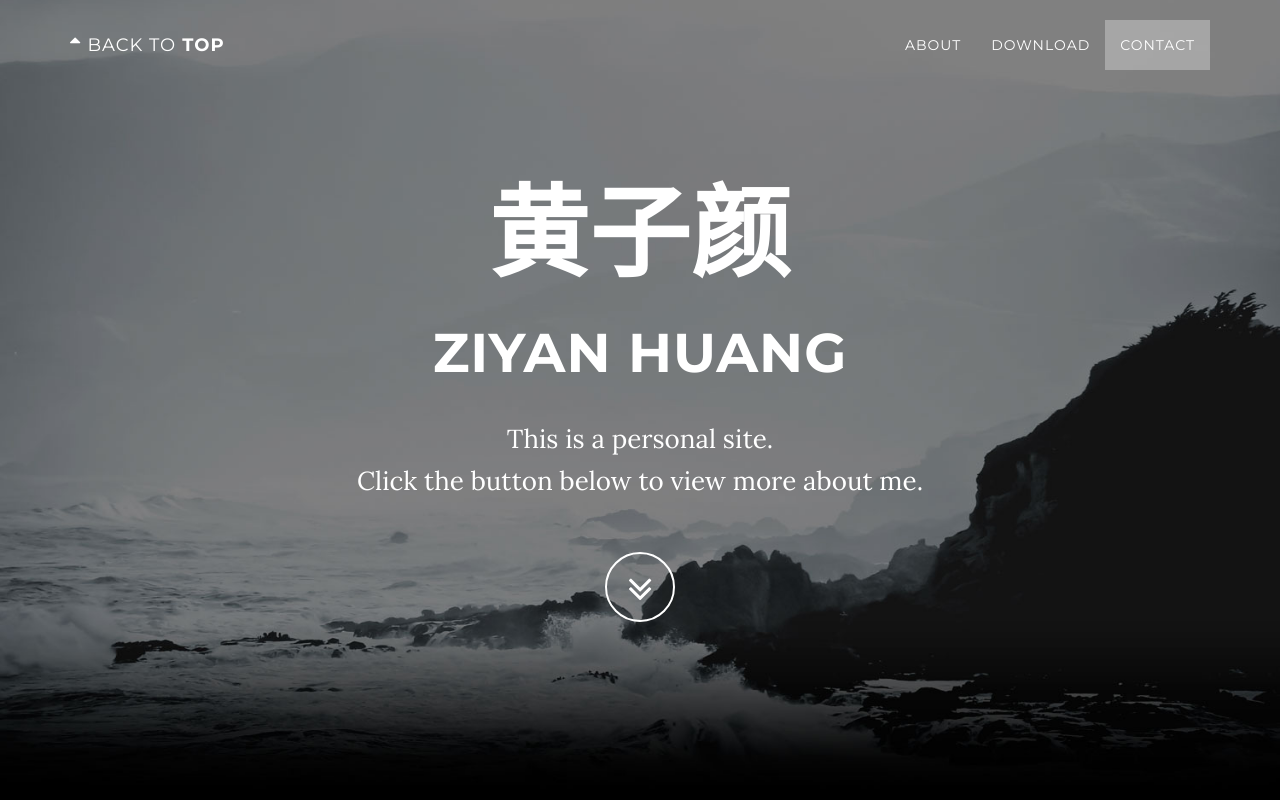
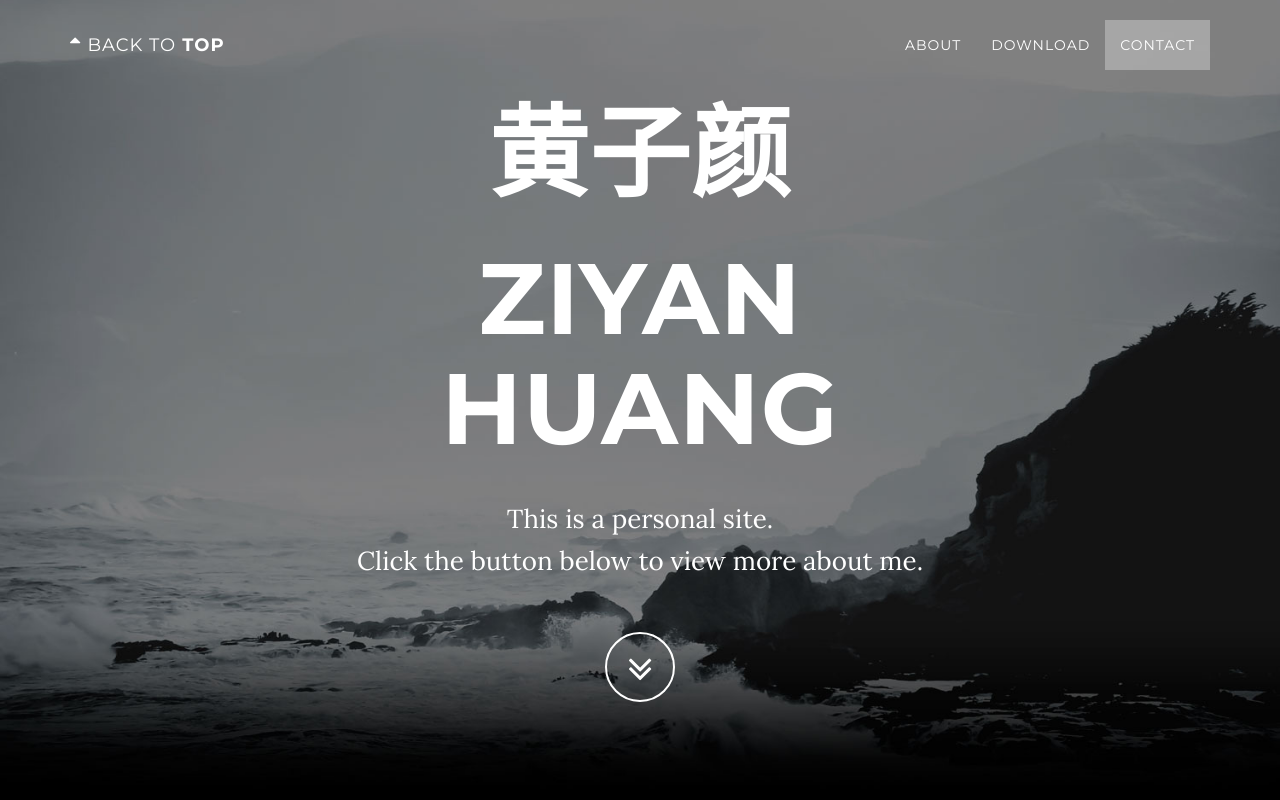
Before and after one commit to ziyanhuang/ziyanhuang.github.io, a website: page index.html in a window 1280 px wide. Shown: the top 800 px of the page. Drawn offline with nearby package versions, Linux system fonts and the light colour scheme; some packages are replaced by stand-ins of ours.

Commit message:
change size

```diff
--- a/index.html
+++ b/index.html
@@ -68,7 +68,7 @@
                 <div class="row">
                     <div class="col-md-8 col-md-offset-2">
                         <h1 class="brand-heading">黄子颜</h1>
-                        <h1 class="brand-heading" style="font-size:390%">Ziyan Huang</h1>
+                        <h1 class="brand-heading">Ziyan Huang</h1>
                         <p class="intro-text">This is a personal site.
                             <br>Click the button below to view more about me.</p>
                         <a href="#about" class="btn btn-circle page-scroll">
```
